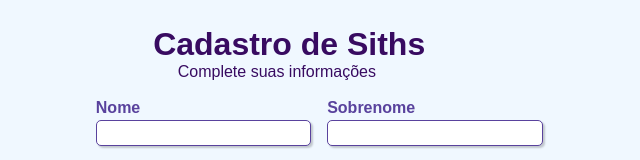
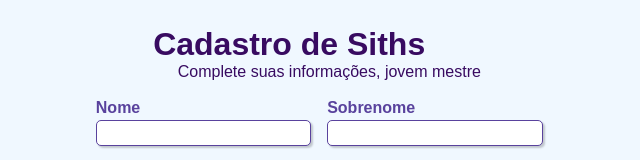
Before and after one commit to Nayara91/formulario-dev, a website: page public/index.html in a window 1280 px wide. Shown: the top 160 px of the page, without its empty margins (365-1005 px from the left). Drawn offline with Linux system fonts and the light colour scheme.

Commit message:
Mudança de subtitulo

```diff
--- a/public/index.html
+++ b/public/index.html
@@ -18,7 +18,7 @@
         <!-- Cabeçalho com título e subtítulo (ambos com css de id "titulo") -->
         <div>
             <h1 id="titulo">Cadastro de Siths</h1>
-            <p id="subtitulo">Complete suas informações</p>
+            <p id="subtitulo">Complete suas informações, jovem mestre</p>
             <br>
         </div>
 
```
